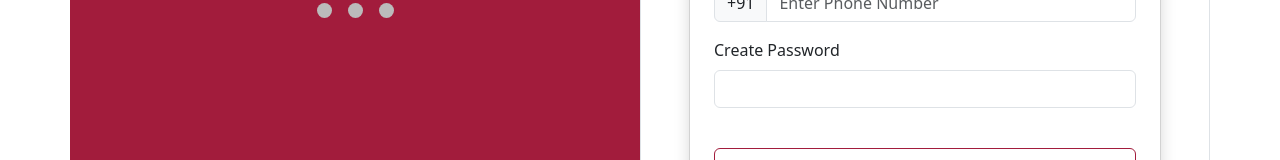
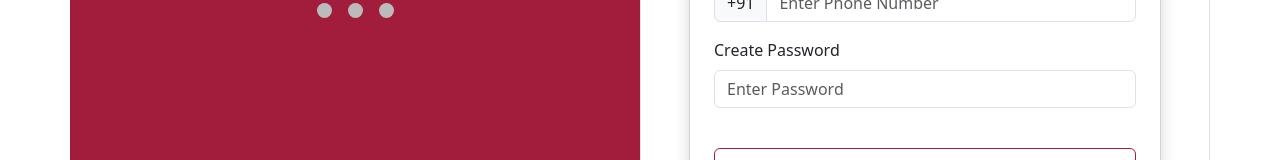
Before and after one commit to kaalees97/angular_prepster, an Angular app: page /register in a window 1280 px wide. Shown: the part 441-601 px from the top of the page. Built offline with nearby package versions, Linux system fonts and the light colour scheme.

Commit message:
worked the passwod length in register page

```diff
--- a/src/app/auth/register/register.component.html
+++ b/src/app/auth/register/register.component.html
@@ -92,9 +92,13 @@
 
                                 <label for="inputPassword5" class="form-label ">Create Password</label>
                                 <div class="input-group mb-3">
-                                    <input type="password" id="inputPassword5" class="form-control" formControlName="password" [ngClass]="{ 'is-invalid': submitted && r['password'].errors }">
+                                    <input type="password" placeholder="Enter Password" class="form-control" formControlName="password" [ngClass]="{ 'is-invalid': submitted && r['password'].errors }">
 
                                     <div *ngIf="r['password'].errors?.['required']" class="invalid-feedback">Password field is required</div>
+
+                                    <div *ngIf="register_form.get('password').errors?.minLength" class="invalid-feedback">Password must be at least 6 characters long</div>
+
+                                    <div *ngIf="register_form.get('password').errors?.disallowedDigits" class="invalid-feedback">Password cannot be a 3-digit number</div>
                                 </div>
 
                                 <button type="submit" class="btn fw-semibold nxt-btn mt-4">Register Now</button>
--- a/src/app/auth/register/register.component.ts
+++ b/src/app/auth/register/register.component.ts
@@ -1,5 +1,5 @@
 import { Component } from '@angular/core';
-import { FormBuilder, FormGroup, FormControl, Validators, } from '@angular/forms';
+import { FormBuilder, FormGroup, FormControl, Validators, AbstractControl, ValidationErrors  } from '@angular/forms';
 import { Router, ActivatedRoute, ParamMap } from '@angular/router';
 
 //Auth list
@@ -90,8 +90,26 @@ export class RegisterComponent {
     this.register_form.get('email').setValidators([Validators.required, Validators.email, Validators.pattern('^[a-z0-9._%+-]+@[a-z0-9.-]+\\.[a-z]{2,4}$')]);
     this.register_form.get('email').updateValueAndValidity();
 
+    // Add a custom validator function for password length
+
+    const customPasswordValidator = (control: AbstractControl): ValidationErrors | null => {
+      const password = control.value;
+
+      // Check for a minimum length of 6 characters
+      if (password && password.length < 6) {
+        return { minLength: true, message: 'Password must be at least 6 characters long' };
+      }
+
+      // Check if the password is a 3-digit number
+      if (/^\d{3}$/.test(password)) {
+        return { disallowedDigits: true, message: 'Password cannot be a 3-digit number' };
+      }
+
+      return null;
+    };
+
     // password
-    this.register_form.get('password').setValidators([Validators.required]);
+    this.register_form.get('password').setValidators([Validators.required,customPasswordValidator]);
     this.register_form.get('password').updateValueAndValidity();
 
 
```
